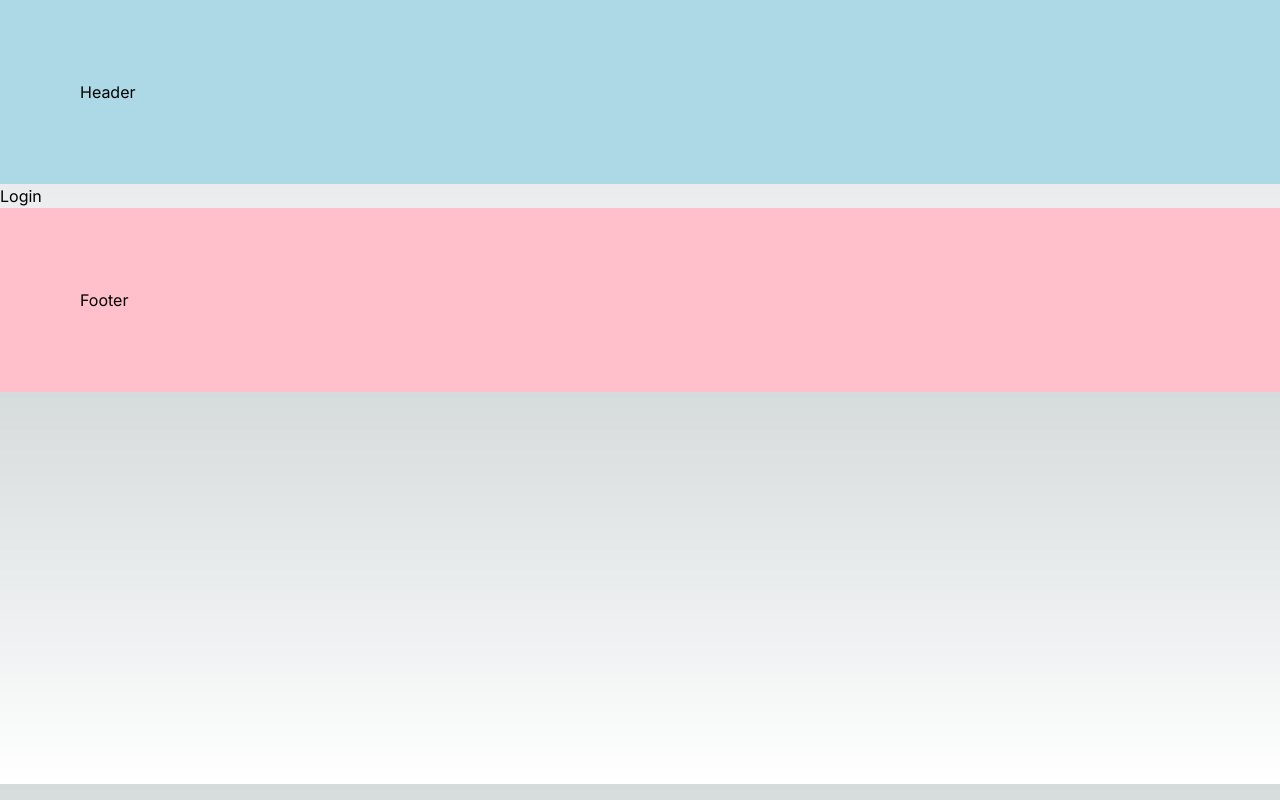
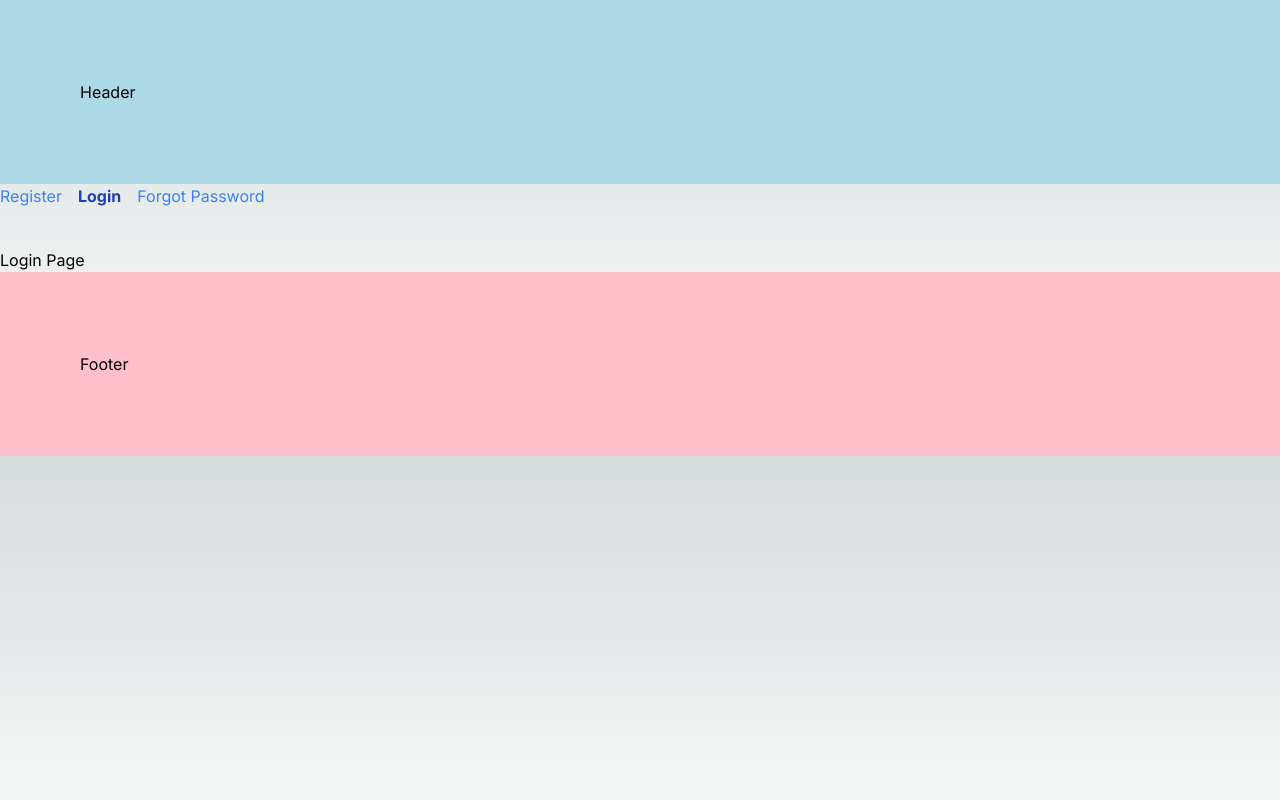
Before and after one commit to arash8877/Next-js-project2, a Next.js app: page /login in a window 1280 px wide. Built offline with nearby package versions, Linux system fonts and the light colour scheme.

Commit message:
Active Link

```diff
--- a/src/app/(auth)/forgot-password/page.tsx
+++ b/src/app/(auth)/forgot-password/page.tsx
@@ -3,5 +3,5 @@
 // then your route will be localhost:3000/forgot-password
 
 export default function ForgotPassword () {
-    return <h1>Forgot Password</h1>
+    return <h1 className="mt-10">Forgot Password</h1>
 }
--- /dev/null
+++ b/src/app/(auth)/layout.tsx
@@ -0,0 +1,28 @@
+"use client";
+// import "./styles.css";
+import Link from "next/link";
+import { usePathname } from "next/navigation"; // to determine link is active
+
+const navLinks = [
+  { name: "Register", href: "/register" },
+  { name: "Login", href: "/login" },
+  { name: "Forgot Password", href: "/forgot-password" },
+];
+
+export default function AuthLayout({ children }: { children: React.ReactNode }) {
+    const pathName = usePathname();
+
+  return (
+    <div>
+      {navLinks.map((link) => {
+        const isActive = pathName.startsWith(link.href)
+        return (
+          <Link href={link.href} key={link.name} className={isActive ? "font-bold text-blue-800 mr-4" : "text-blue-500 mr-4"}>
+            {link.name}
+          </Link>
+        );
+      })}
+      {children}
+    </div>
+  );
+}
--- a/src/app/(auth)/login/page.tsx
+++ b/src/app/(auth)/login/page.tsx
@@ -10,7 +10,7 @@ export const metadata = {
 };
 
 export default function Login() {
-  return <h1>Login</h1>;
+  return <h1 className="mt-10">Login Page</h1>;
 }
 
 //// using title metadata - "absolute" key ; see rootLayout
--- a/src/app/(auth)/register/page.tsx
+++ b/src/app/(auth)/register/page.tsx
@@ -3,5 +3,5 @@
 // then your route will be localhost:3000/register
 
 export default function Register () {
-    return <h1>Register</h1>
+    return <h1 className="mt-10">Register Page</h1>
 }
--- a/src/app/layout.tsx
+++ b/src/app/layout.tsx
@@ -65,3 +65,7 @@ export default function RootLayout({
 // title metadata: for "default" key   ---> see blog/page.tsx and navigate to route http://localhost:3000/blog
 // title metadata: for "template" key  ---> see profile/page.tsx and navigate to route http://localhost:3000/profile
 // title metadata: for "absolute" key  ---> see auth/login/page.tsx and navigate to route http://localhost:3000/login
+
+//------------------------------- Active Link -----------------------------------
+
+//see app/(auth)/layout.tsx -- check localhost:3000/register
--- a/src/app/products/page.tsx
+++ b/src/app/products/page.tsx
@@ -3,7 +3,7 @@ import Link from "next/link";
 export default function Products() {
   return (
     <>
-      <Link href="/" style={{ color: "white", background: "blue" }}>
+      <Link href="/" className="bg-blue-500 text-white">
         Home
       </Link>
       <h1>List of the products:</h1>
@@ -23,4 +23,4 @@ export default function Products() {
 
 
 // in Link there is a property called 'replace'. when you are in this link/product
-// and click 'back', you redirect to the Home-page instead of product-list page.
+// and click 'back', you redirect to the Home-page instead of product-list page
```
